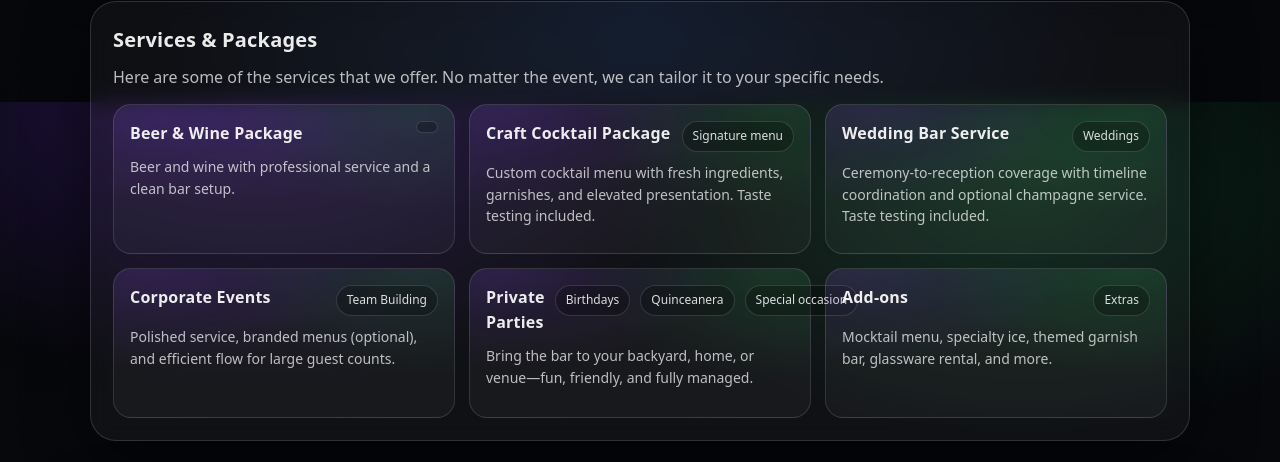
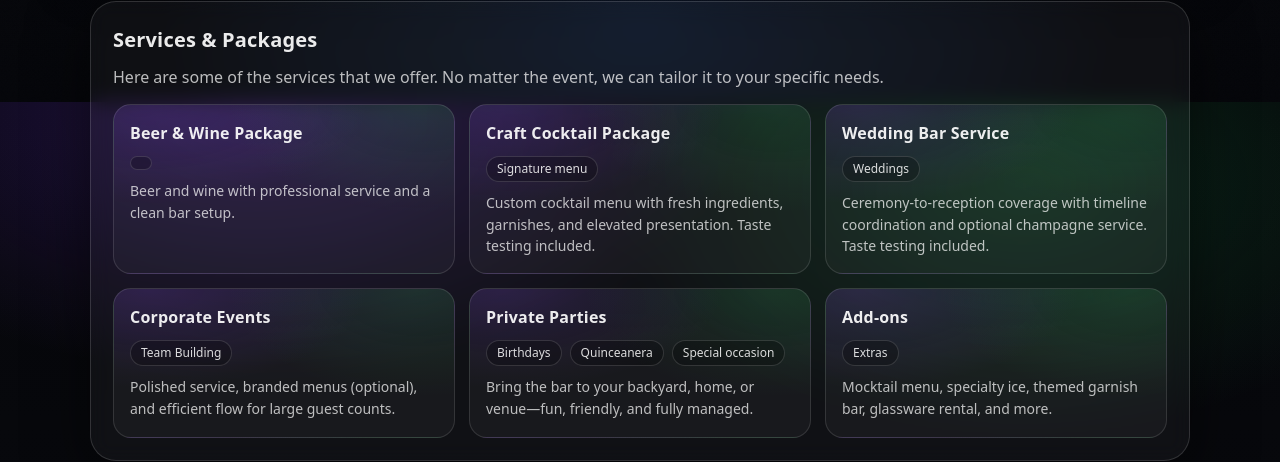
Before and after one commit to jakepbrown27/KBBStaticSite, a plain HTML site: page index.html in a window 1280 px wide. Shown: the part 698-1160 px from the top of the page. Drawn offline with Linux system fonts and the light colour scheme.

```diff
--- a/index.html
+++ b/index.html
@@ -97,12 +97,14 @@
             </article>
 
             <article class="service" role="listitem">
-              <div class="serviceTop">
-                <h3>Private Parties</h3>
+            <div class="serviceTop">
+            <h3>Private Parties</h3>
+            <div class="badges">
                 <span class="badge">Birthdays</span>
                 <span class="badge">Quinceanera</span>
                 <span class="badge">Special occasion</span>
-              </div>
+            </div>
+            </div>
               <p>Bring the bar to your backyard, home, or venue—fun, friendly, and fully managed.</p>
             </article>
 
--- a/style.css
+++ b/style.css
@@ -342,3 +342,27 @@
 @media (prefers-reduced-motion: reduce){
   * { transition: none !important; scroll-behavior: auto !important; }
 }
+
+.serviceTop{
+  display:flex;
+  flex-direction:column;
+  gap:10px;
+}
+
+.badges{
+  display:flex;
+  flex-wrap:wrap;
+  gap:8px;
+  align-items:center;
+}
+
+/* Optional: keep badges visually compact */
+.badge{
+  display:inline-flex;
+  align-items:center;
+  padding:6px 10px;
+  border-radius:999px;
+  font-size:12px;
+  line-height:1;
+  white-space:nowrap;
+}
```
